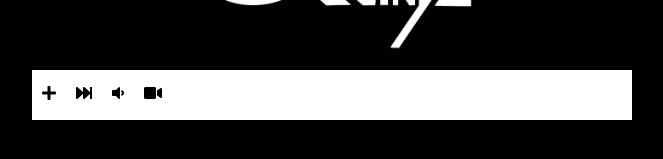
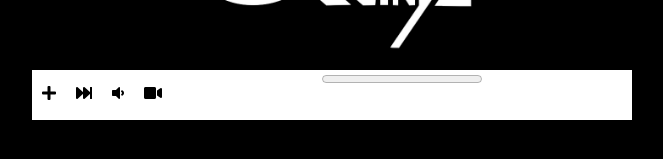
Before and after one commit to Qvinyl/Qvinyl, a React (Create React App) app: page / in a window 1280 px wide. Shown: the part 213-372 px from the top of the page, without its empty margins (308-971 px from the left). Built offline with nearby package versions, Linux system fonts and the light colour scheme.

Commit message:
progress bar now works

```diff
--- a/src/Player.js
+++ b/src/Player.js
@@ -10,6 +10,8 @@ class Player extends Component {
 			hiddenAddSong: true,
 			hiddenVolume: true,
 			volume: 0.5,
+			played: 0,
+			duration: 0,
 			song: 'https://www.youtube.com/watch?v=jgMfYgsRvQ8',
 			songQueue: ['https://www.youtube.com/watch?v=onbC6N-QGPc'],
 			songBeingQueued: ''
@@ -25,6 +27,8 @@ class Player extends Component {
 
 		this.hideVolume = this.hideVolume.bind(this)
 		this.changeVolume = this.changeVolume.bind(this)
+
+		this.onProgress = this.onProgress.bind(this)
 	}
 
 	// hide playing video
@@ -80,6 +84,9 @@ class Player extends Component {
 		})
 	}
 
+	onProgress (state) {
+		this.setState(state)
+	}
 
 	render () {
 		// initializing css style inject
@@ -108,7 +115,6 @@ class Player extends Component {
 					<a onClick={this.hideVideo}>
 						<i className="fa fa-video"></i>
 					</a>
-
 				</div>
 
 				<div style={showAddSong}>
@@ -127,12 +133,20 @@ class Player extends Component {
 						step="0.05" />
 				</div>
 
+				<div>
+					<progress
+						max={1}
+						value={this.state.played}
+					/>
+				</div>
+
 				<div style={video}>
 					<ReactPlayer
 						playing
 						volume={this.state.volume}
 						url={this.state.song}
 						width="100%"
+						onProgress={this.onProgress}
 					/>
 				</div>
 			</div>
```
